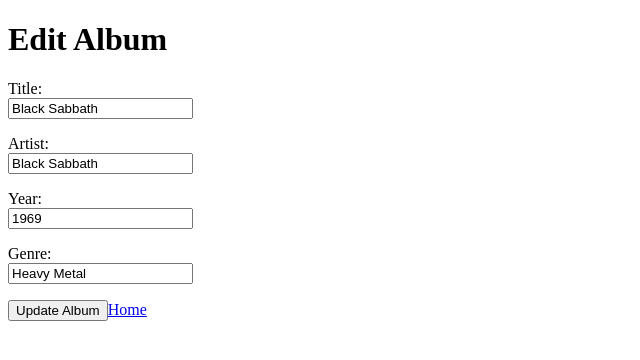
After one commit to arouvari/vinylcabinet, a Flask app: page /edit/3 in a window 1280 px wide. The commit adds this page. Shown: the top 360 px of the page, without its empty margins (0-640 px from the left). Run offline with Flask 3, Linux system fonts and the light colour scheme; a user stored in the database is signed in; data comes from the database, SQL or seed files in the repository; both versions use the stored data as it was after the commit.

Commit message:
Add editing

```diff
--- a/app.py
+++ b/app.py
@@ -113,3 +113,44 @@ def delete_album(album_id):
     db.execute("DELETE FROM albums WHERE id = ?", (album_id,))
     flash("Album deleted successfully", "success")
     return redirect("/")
+
+@app.route("/edit/<int:album_id>")
+def edit_album(album_id):
+    if "username" not in session:
+        flash("You must be logged in to edit albums", "error")
+        return redirect("/login")
+
+    album = db.query("SELECT * FROM albums WHERE id = ?", (album_id,))
+    if not album:
+        flash("Album not found", "error")
+        return redirect("/")
+
+    album = album[0]
+    if album["user_id"] != session["user_id"]:
+        flash("You cannot edit this album", "error")
+        return redirect("/")
+
+    return render_template("edit.html", album=album)
+
+@app.route("/edit/<int:album_id>", methods=["POST"])
+def edit_album_post(album_id):
+    if "username" not in session:
+        flash("You must be logged in to edit albums", "error")
+        return redirect("/login")
+
+    title = request.form["title"]
+    artist = request.form["artist"]
+    year = request.form["year"]
+    genre = request.form["genre"]
+
+    if not title or not artist:
+        flash("Title and artist are required", "error")
+        return redirect(f"/edit/{album_id}")
+    if year and not year.isdigit():
+        flash("Year must be a number", "error")
+        return redirect(f"/edit/{album_id}")
+
+    db.execute("UPDATE albums SET title = ?, artist = ?, year = ?, genre = ? WHERE id = ?",
+               (title, artist, year, genre, album_id))
+    flash("Album updated successfully", "success")
+    return redirect("/")
--- /dev/null
+++ b/templates/edit.html
@@ -0,0 +1,38 @@
+<!DOCTYPE html>
+<html>
+<head>
+  <title>Edit Album</title>
+</head>
+<body>
+  <h1>Edit Album</h1>
+  {% with messages = get_flashed_messages(with_categories=true) %}
+    {% if messages %}
+      <ul>
+        {% for category, message in messages %}
+          <li class="{{ category }}">{{ message }}</li>
+        {% endfor %}
+      </ul>
+    {% endif %}
+  {% endwith %}
+  <form action="{{ url_for('edit_album', album_id=album['id']) }}" method="post">
+    <p>
+      Title:<br>
+      <input type="text" name="title" value="{{ album['title'] }}" required>
+    </p>
+    <p>
+      Artist:<br>
+      <input type="text" name="artist" value="{{ album['artist'] }}" required>
+    </p>
+    <p>
+      Year:<br>
+      <input type="text" name="year" value="{{ album['year'] }}">
+    </p>
+    <p>
+      Genre:<br>
+      <input type="text" name="genre" value="{{ album['genre'] }}">
+    </p>
+    <input type="submit" value="Update Album"><a href="{{ url_for('index') }}">Home</a>
+  </form>
+
+</body>
+</html>
--- a/templates/index.html
+++ b/templates/index.html
@@ -23,6 +23,7 @@
       <form action="{{ url_for('delete_album', album_id=album['id']) }}" method="post" style="display:inline;">
         <button type="submit">Delete</button>
       </form>
+      <a href="{{ url_for('edit_album', album_id=album['id']) }}">Edit</a>
     {% endif %}
   </p>
   {% endfor %}
```
Also changed, not shown: database.db.
